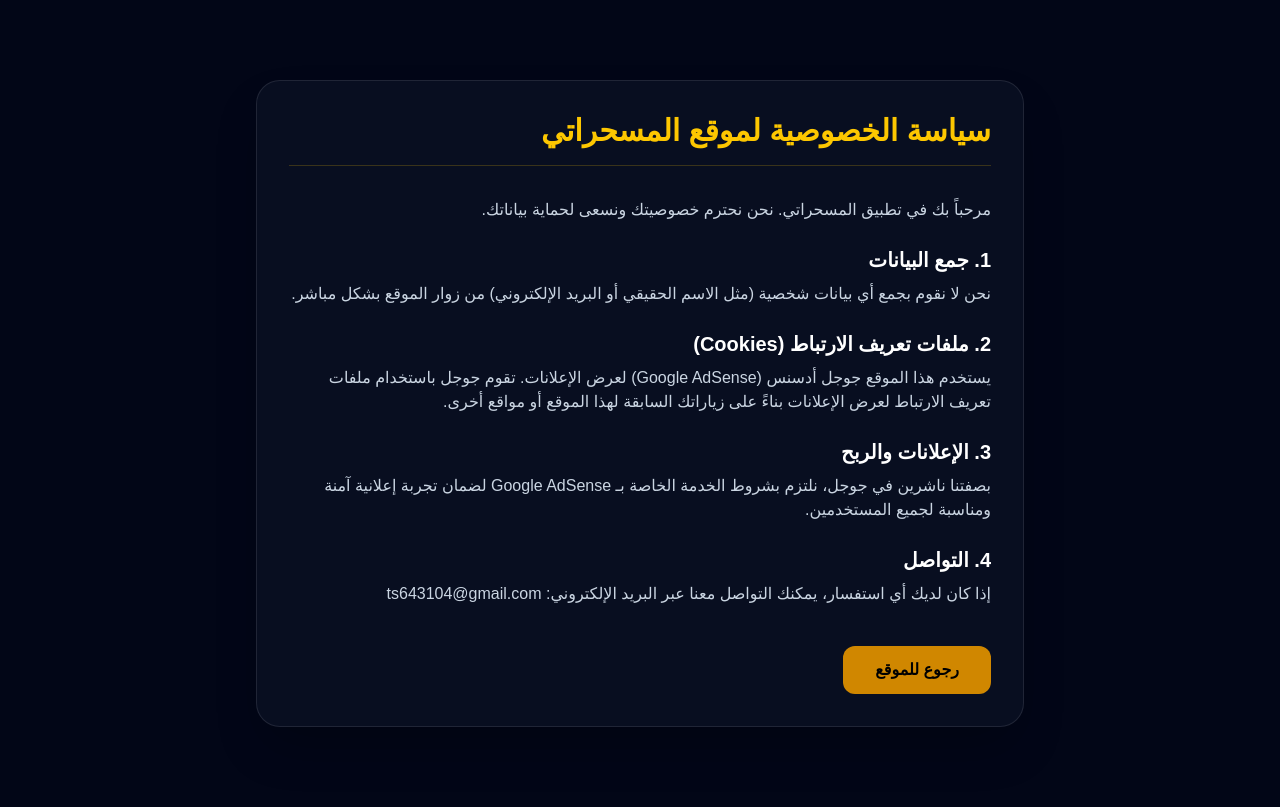
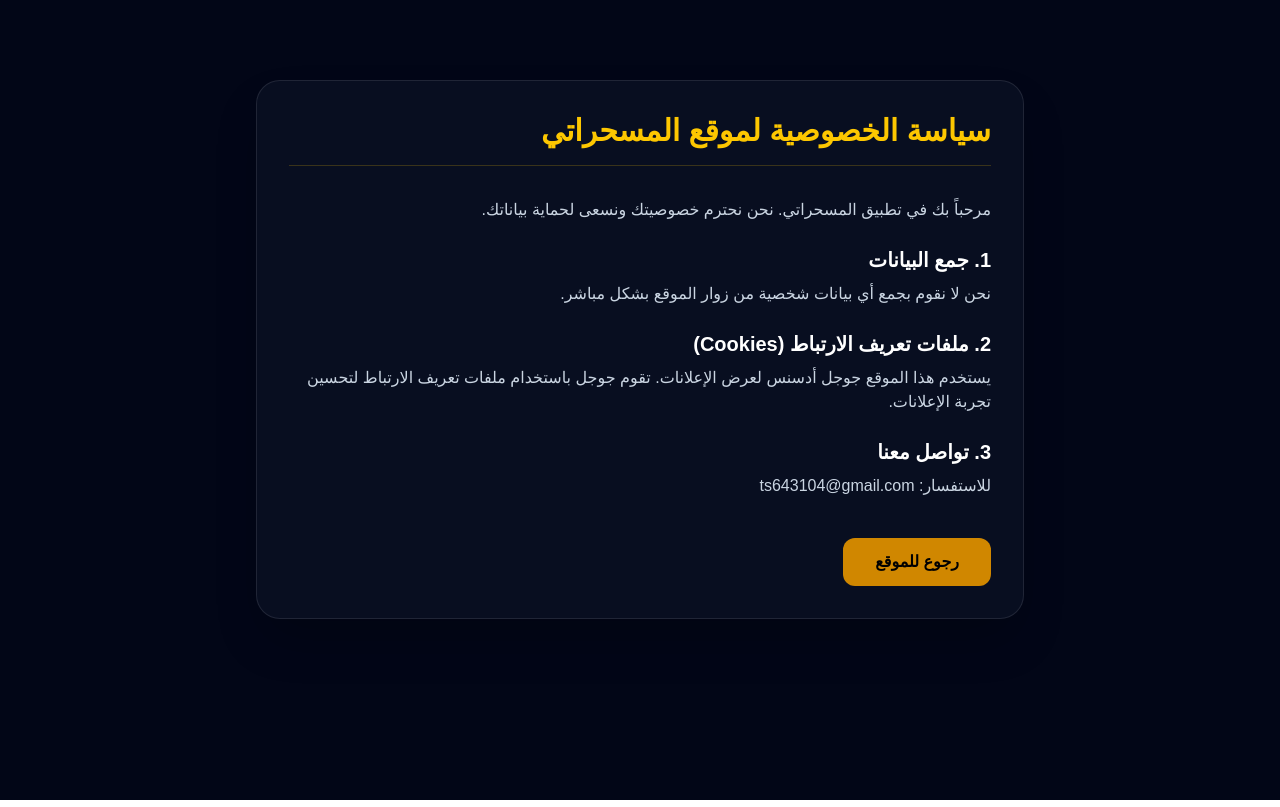
Before and after one commit to ts643104-bot/mesaharaty-app, a Next.js app: page /privacy-policy in a window 1280 px wide. Built offline with nearby package versions, Linux system fonts and the light colour scheme.

Commit message:
chore: final build fix and folder cleanup

```diff
--- a/app/privacy-policy/page.tsx
+++ b/app/privacy-policy/page.tsx
@@ -1,39 +1,34 @@
+'use client'; // السطر ده هو اللي هيحل المشكلة يا طه ✅
+
 export default function PrivacyPolicy() {
   return (
     <main className="min-h-screen bg-[#020617] text-white p-8 md:p-20 text-right" dir="rtl">
       <div className="max-w-3xl mx-auto bg-slate-900/50 p-8 rounded-3xl border border-white/10 shadow-2xl">
-          <h1 className="text-3xl font-bold text-yellow-400 mb-8 border-b border-yellow-400/20 pb-4">
+        <h1 className="text-3xl font-bold text-yellow-400 mb-8 border-b border-yellow-400/20 pb-4 font-arabic">
           سياسة الخصوصية لموقع المسحراتي
         </h1>
 
         <section className="space-y-6 text-slate-300">
-            <p>
-              مرحباً بك في تطبيق المسحراتي. نحن نحترم خصوصيتك ونسعى لحماية بياناتك.
-            </p>
+          <p>مرحباً بك في تطبيق المسحراتي. نحن نحترم خصوصيتك ونسعى لحماية بياناتك.</p>
 
           <div>
             <h2 className="text-xl font-semibold text-white mb-2">1. جمع البيانات</h2>
-              <p>نحن لا نقوم بجمع أي بيانات شخصية (مثل الاسم الحقيقي أو البريد الإلكتروني) من زوار الموقع بشكل مباشر.</p>
+            <p>نحن لا نقوم بجمع أي بيانات شخصية من زوار الموقع بشكل مباشر.</p>
           </div>
 
           <div>
             <h2 className="text-xl font-semibold text-white mb-2">2. ملفات تعريف الارتباط (Cookies)</h2>
-              <p>يستخدم هذا الموقع جوجل أدسنس (Google AdSense) لعرض الإعلانات. تقوم جوجل باستخدام ملفات تعريف الارتباط لعرض الإعلانات بناءً على زياراتك السابقة لهذا الموقع أو مواقع أخرى.</p>
+            <p>يستخدم هذا الموقع جوجل أدسنس لعرض الإعلانات. تقوم جوجل باستخدام ملفات تعريف الارتباط لتحسين تجربة الإعلانات.</p>
           </div>
 
           <div>
-              <h2 className="text-xl font-semibold text-white mb-2">3. الإعلانات والربح</h2>
-              <p>بصفتنا ناشرين في جوجل، نلتزم بشروط الخدمة الخاصة بـ Google AdSense لضمان تجربة إعلانية آمنة ومناسبة لجميع المستخدمين.</p>
-            </div>
-
-            <div>
-              <h2 className="text-xl font-semibold text-white mb-2">4. التواصل</h2>
-              <p>إذا كان لديك أي استفسار، يمكنك التواصل معنا عبر البريد الإلكتروني: ts643104@gmail.com</p>
+            <h2 className="text-xl font-semibold text-white mb-2">3. تواصل معنا</h2>
+            <p>للاستفسار: ts643104@gmail.com</p>
           </div>
         </section>
 
         <button
-            onClick={() => window.history.back()}
+          onClick={() => window.location.href = '/'}
           className="mt-10 px-8 py-3 bg-yellow-600 hover:bg-yellow-500 text-black font-bold rounded-xl transition-all"
         >
           رجوع للموقع
```
Lines whose indentation alone changed are shown as unchanged.
